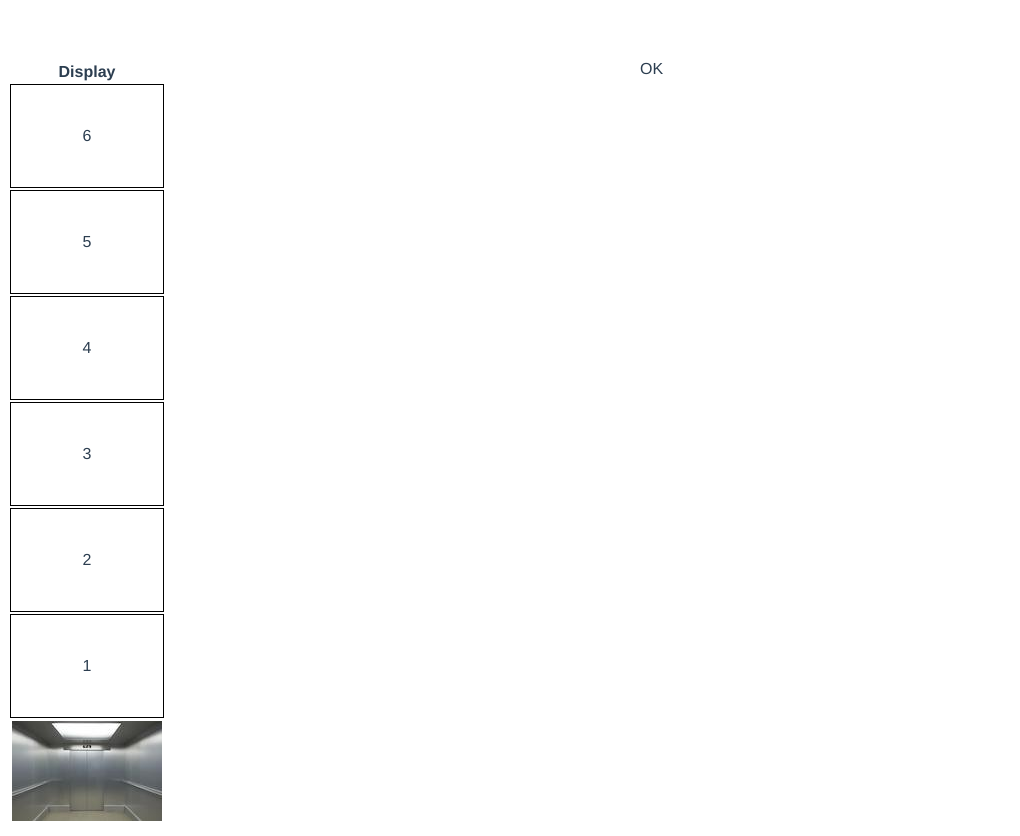
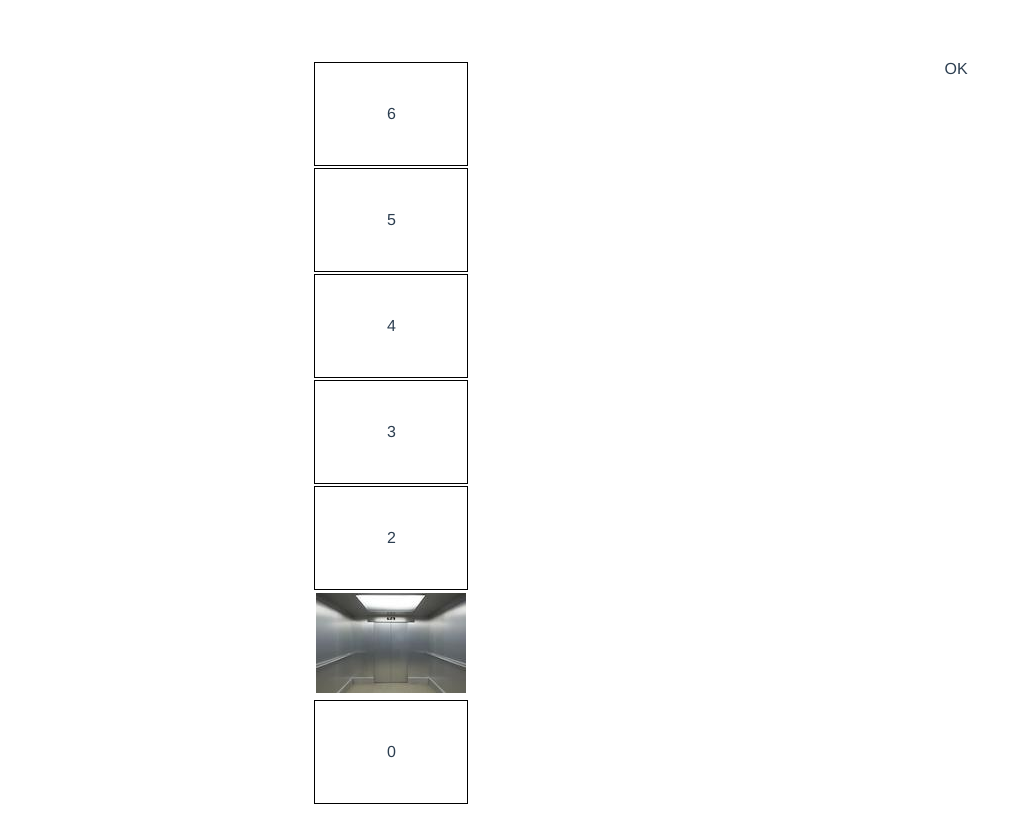
Before and after one commit to alexandrecoin/technical_elevator, a Vue app: page / in a window 1280 px wide. Shown: the whole page, without its empty margins (0-1020 px from the left). After the commit the page ends 814 px from the top, so only its background shows below. Built offline with nearby package versions, Linux system fonts and the light colour scheme.

Commit message:
Refactored currentFloor

```diff
--- a/src/App.vue
+++ b/src/App.vue
@@ -1,6 +1,10 @@
 <template>
   <div id="app">
-    <Elevator class="elevator-component" :floors="floors"/>
+    <Elevator
+      class="elevator-component"
+      :floors="floors"
+      :currentFloor="currentFloor"
+    />
     <Panel />
   </div>
 </template>
@@ -18,6 +22,7 @@ export default {
   data() {
     return {
       floors: [6, 5, 4, 3, 2, 1, 0],
+      currentFloor: 1,
     };
   },
 };
@@ -31,6 +36,7 @@ export default {
   display: flex;
   flex-direction: row;
   text-align: center;
+  justify-content: center;
   color: #2c3e50;
   margin-top: 60px;
 }
--- a/src/components/Elevator.vue
+++ b/src/components/Elevator.vue
@@ -1,11 +1,6 @@
 <template>
   <div>
     <table>
-      <thead>
-        <tr>
-          <th colspan="2">Display</th>
-        </tr>
-      </thead>
       <tbody>
         <tr v-for="floor in floors" :key="floor">
           <td v-if="floor === currentFloor">
@@ -23,11 +18,7 @@ export default {
   name: 'Elevator',
   props: {
     floors: Array,
-  },
-  data() {
-    return {
-      currentFloor: 0,
-    };
+    currentFloor: Number
   },
 };
 </script>
```
